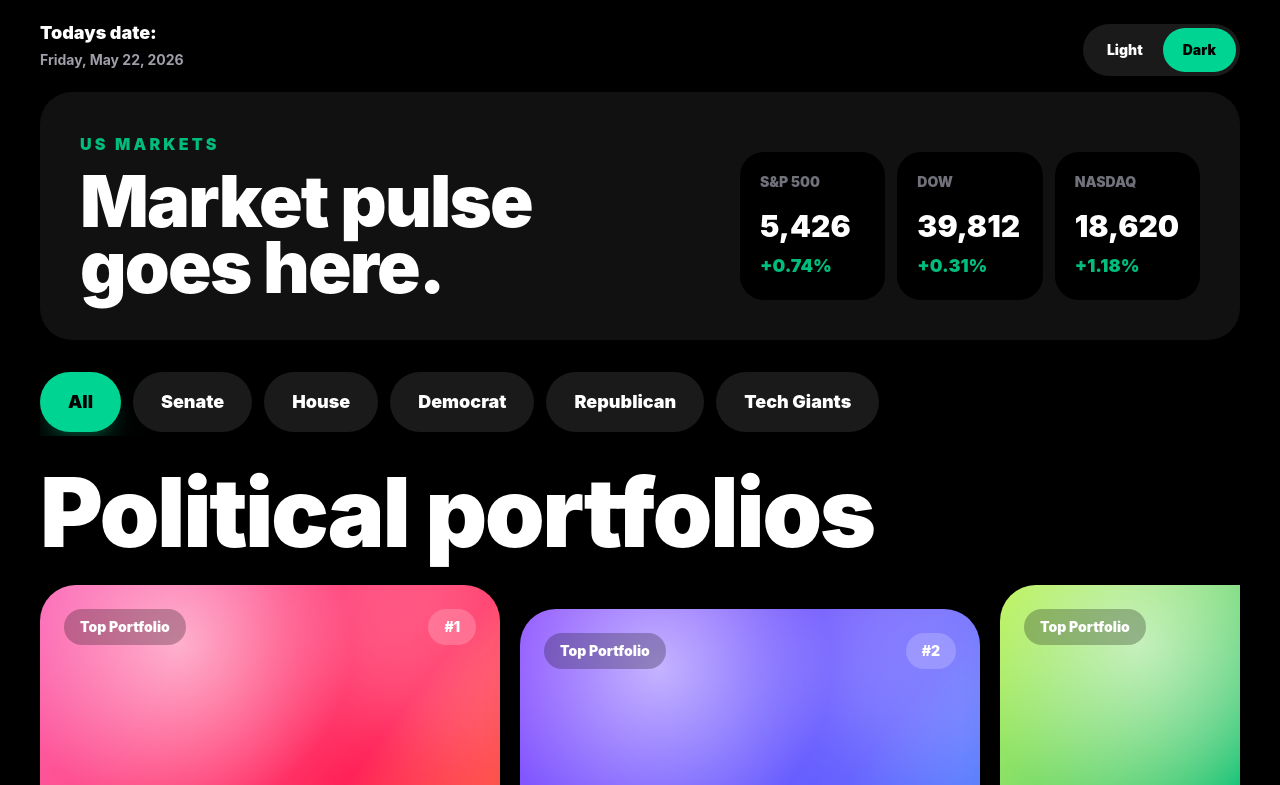
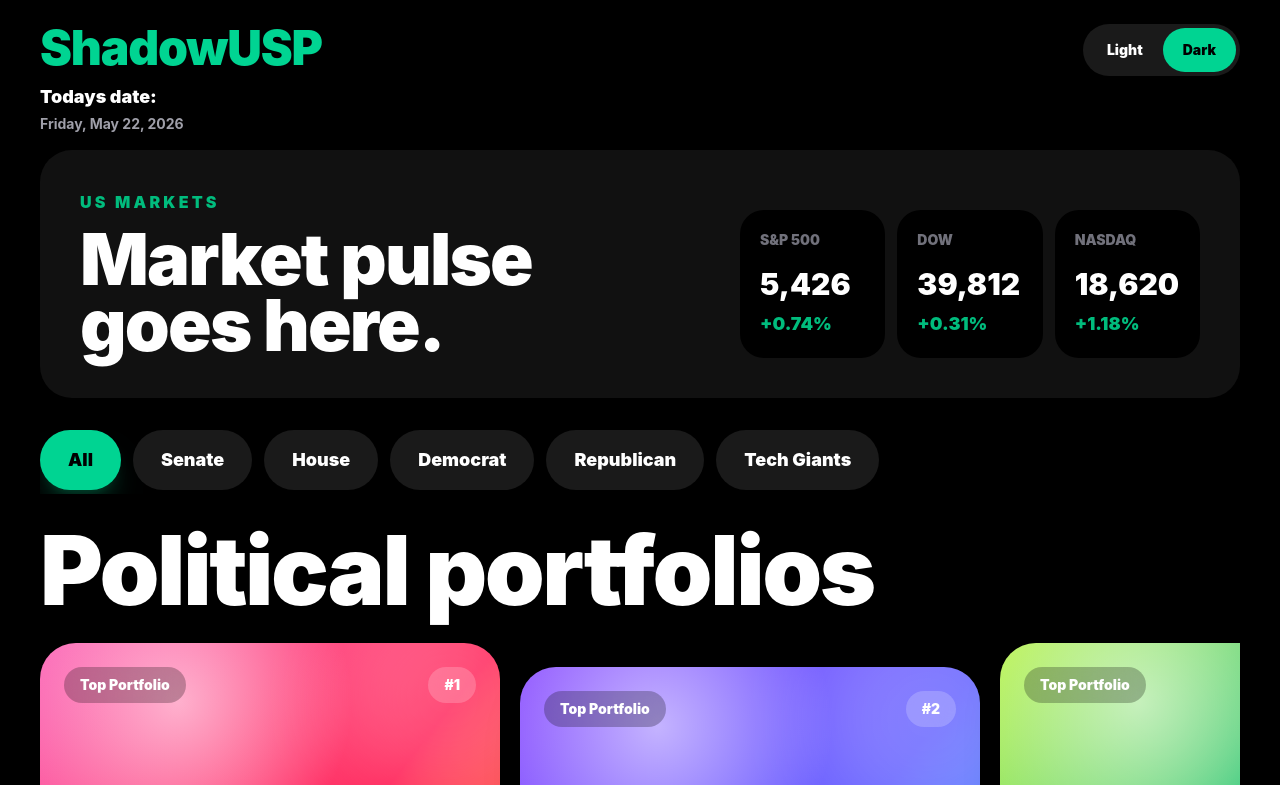
Before and after one commit to Tenjusu/ShadowUSP, a React (Vite) app in the folder dashboard/: page / in a window 1280 px wide. Shown: the top 785 px of the page. Built offline with nearby package versions, Linux system fonts and the light colour scheme.

Commit message:
Add ShadowUSP brand header

```diff
--- a/dashboard/src/components/Header.jsx
+++ b/dashboard/src/components/Header.jsx
@@ -25,13 +25,16 @@ export default function Header({
                 isDark ? "bg-white text-black" : "bg-black text-white"
               }`}
             >
-              <span aria-hidden="true">←</span>
+              <span aria-hidden="true">&lt;</span>
             </button>
           )}
 
           <div>
+            <p className="text-4xl font-black leading-none tracking-tight text-emerald-400 sm:text-5xl">
+              ShadowUSP
+            </p>
             <p
-              className={`text-lg font-black leading-none ${
+              className={`mt-4 text-lg font-black leading-none ${
                 isDark ? "text-white" : "text-black"
               }`}
             >
```
